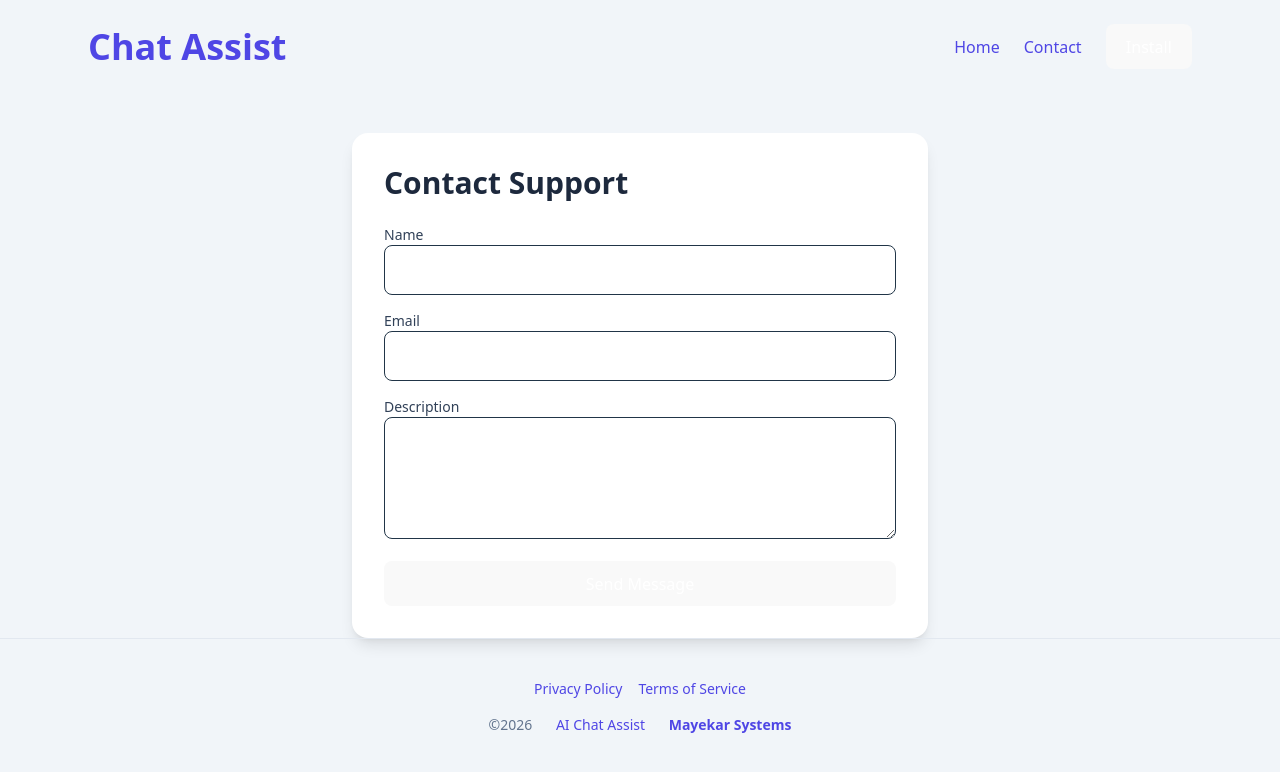
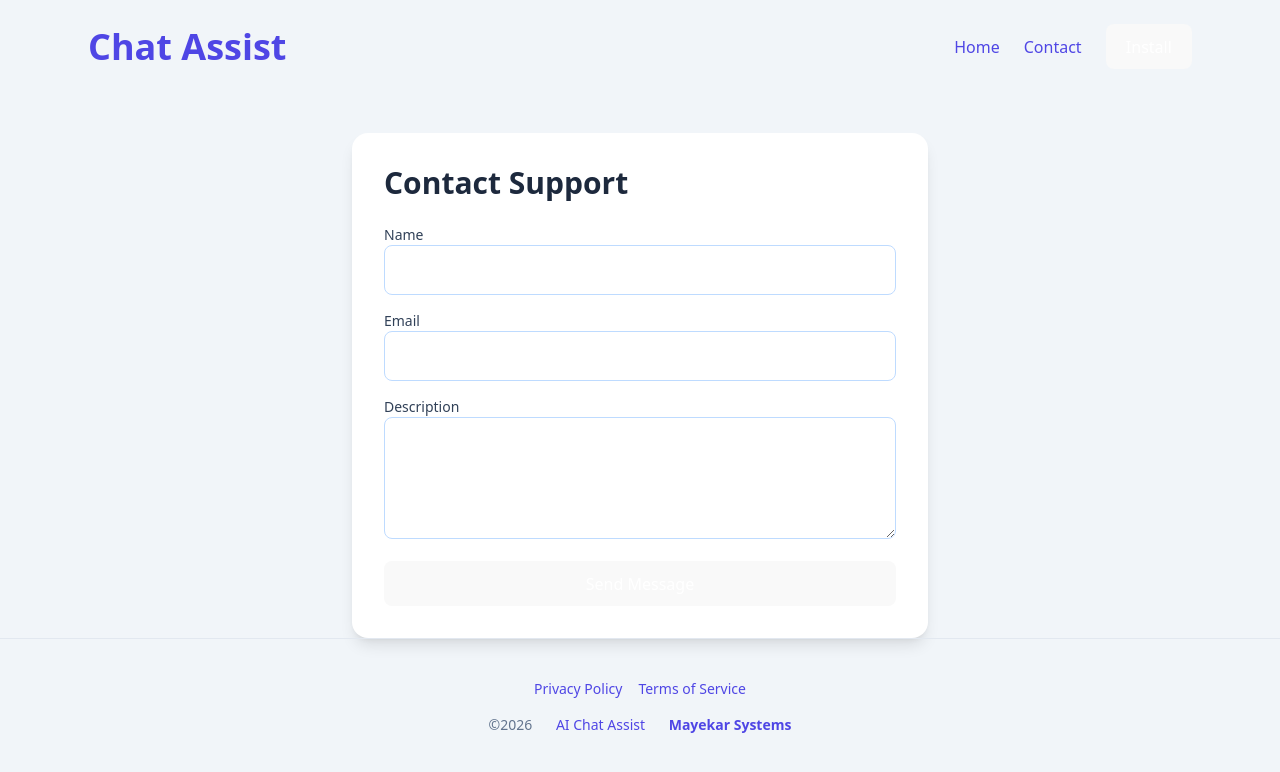
Before and after one commit to steamhAT/Chat-Assist-Homepage, a React (Vite) app: page /contact in a window 1280 px wide. Shown: the top 772 px of the page. Built offline with nearby package versions, Linux system fonts and the light colour scheme.

Commit message:
Second Commit

```diff
--- a/src/Contact.tsx
+++ b/src/Contact.tsx
@@ -10,7 +10,7 @@ const Contact = () => {
 
     try {
       // Replace with your actual Cloudron/Backend URL
-      const response = await fetch('https://chat-assist-backend-45rs.onrender.com/contact', {
+      const response = await fetch('http://localhost:3000/contact', {
         method: 'POST',
         headers: { 'Content-Type': 'application/json' },
         body: JSON.stringify(formData),
@@ -35,7 +35,7 @@ const Contact = () => {
           <label className="block text-sm font-medium text-slate-700">Name</label>
           <input
             type="text" required
-            className="w-full p-3 border rounded-lg focus:ring-2 focus:ring-blue-500 outline-none"
+            className="w-full p-3 border-1 border-blue-200 rounded-lg focus:ring-2 focus:ring-blue-500 outline-none"
             value={formData.name}
             onChange={(e) => setFormData({...formData, name: e.target.value})}
           />
@@ -44,7 +44,7 @@ const Contact = () => {
           <label className="block text-sm font-medium text-slate-700">Email</label>
           <input
             type="email" required
-            className="w-full p-3 border rounded-lg focus:ring-2 focus:ring-blue-500 outline-none"
+            className="w-full p-3 border-1 border-blue-200 rounded-lg focus:ring-2 focus:ring-blue-500 outline-none"
             value={formData.email}
             onChange={(e) => setFormData({...formData, email: e.target.value})}
           />
@@ -53,7 +53,7 @@ const Contact = () => {
           <label className="block text-sm font-medium text-slate-700">Description</label>
           <textarea
             required rows={4}
-            className="w-full p-3 border rounded-lg focus:ring-2 focus:ring-blue-500 outline-none"
+            className="w-full p-3 border-1 border-blue-200 rounded-lg focus:ring-2 focus:ring-blue-500 outline-none"
             value={formData.description}
             onChange={(e) => setFormData({...formData, description: e.target.value})}
           />
--- a/src/index.css
+++ b/src/index.css
@@ -5,9 +5,9 @@
   line-height: 1.5;
   font-weight: 400;
 
-  color-scheme: light dark;
-  color: rgba(255, 255, 255, 0.87);
-  background-color: #242424;
+  /* color-scheme: light dark; */
+  /* color: rgba(255, 255, 255, 0.87); */
+  /* background-color: #242424; */
 
   font-synthesis: none;
   text-rendering: optimizeLegibility;
```
